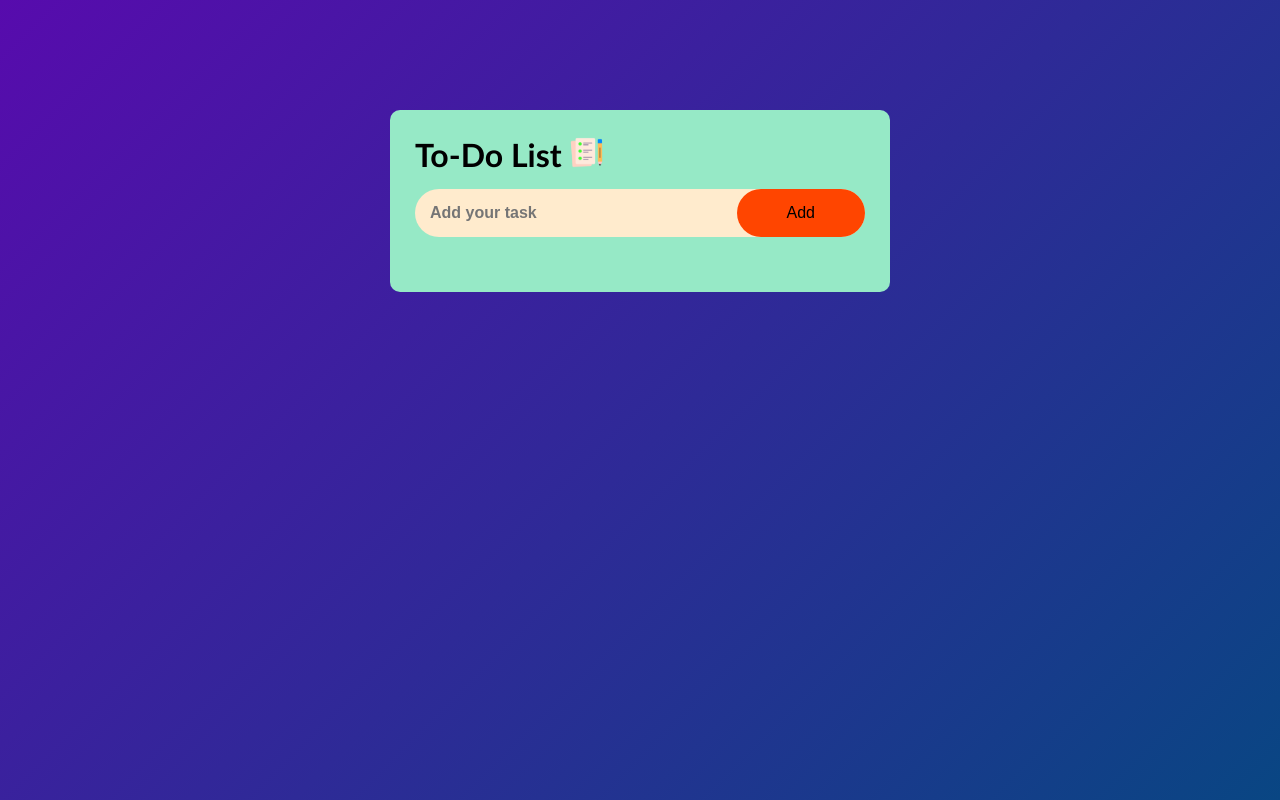
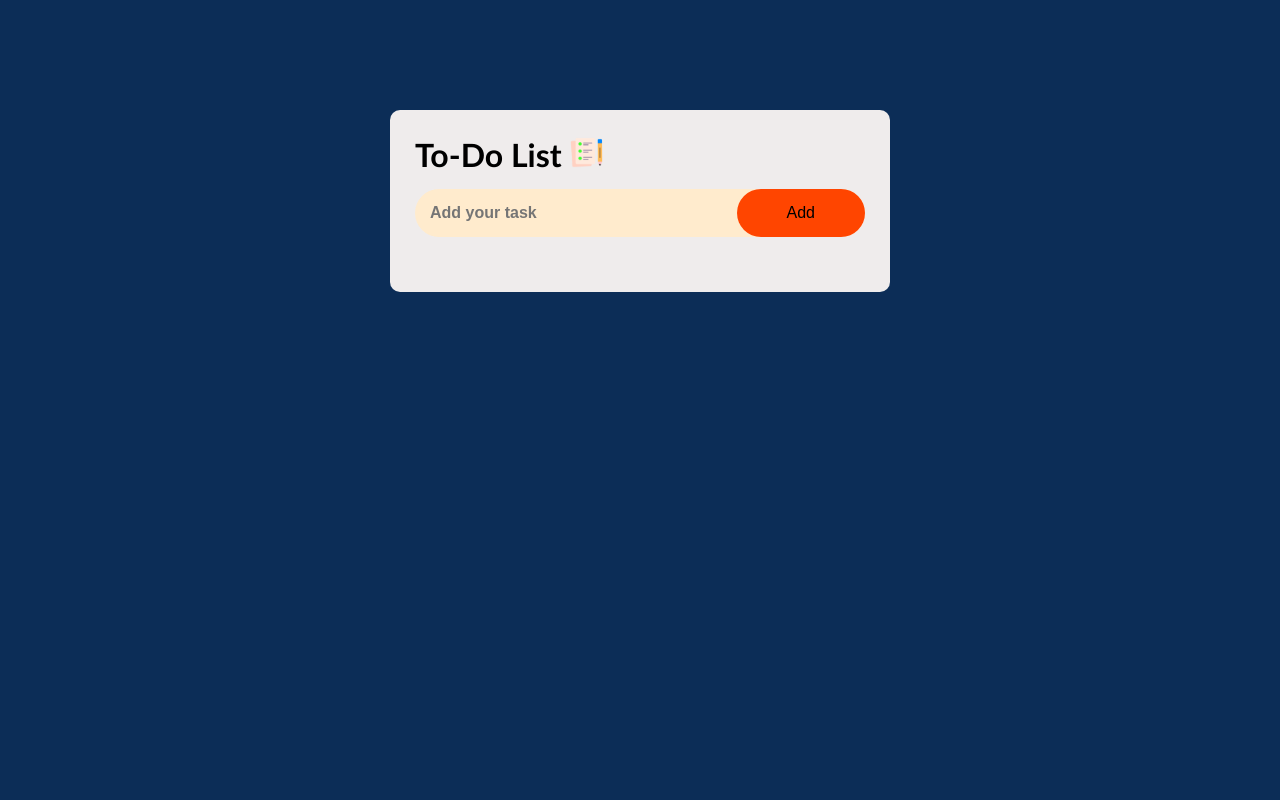
Before and after one commit to YogeshSinghChilwal/To-Do_List, a plain HTML site: page index.html in a window 1280 px wide. Drawn offline with Linux system fonts and the light colour scheme.

Commit message:
Add files via upload

```diff
--- a/style.css
+++ b/style.css
@@ -5,7 +5,7 @@
 }
 
 .main{
-    background: linear-gradient(315deg, #094683, #570BAD);
+    background: #0C2D57;
     width: 100%;
     min-height: 100vh;
     padding: 10px;
@@ -14,7 +14,7 @@
 .container{
     width: 100%;
     max-width: 500px;
-    background-color: #96E9C6;
+    background-color: #EFECEC;
     margin: 100px auto 0;
     border-radius: 10px;
     padding: 25px;
```
